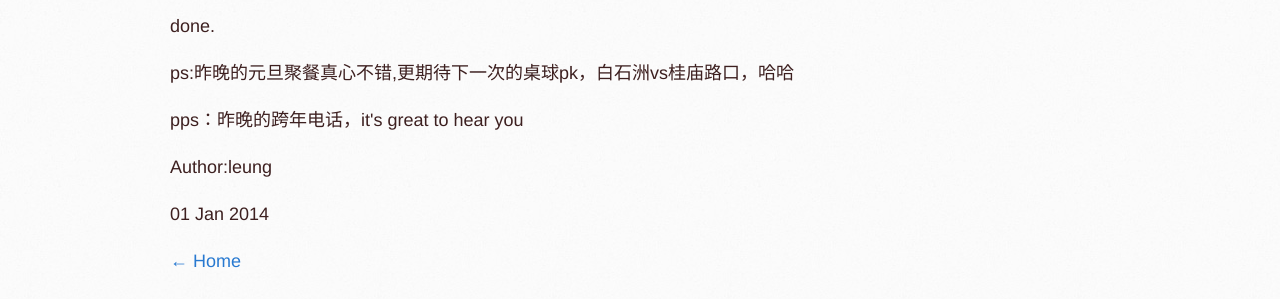
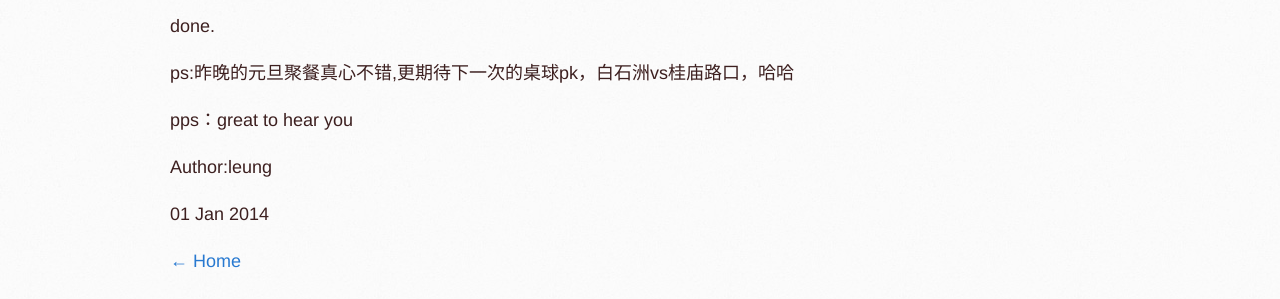
Before and after one commit to huolinliang/blog_leung, a Jekyll site: the page built from _posts/2014-01-01-new-year-blog.html, in a window 1280 px wide. Shown: the part 1891-2190 px from the top of the page. Built offline with Jekyll 4.4.1, drawn with Linux system fonts in a browser that asks for light colours; Markdown is read by kramdown in place of the engine named in the settings; comment, search, counter and statistics services are not loaded.

Commit message:
modify it,whatever

```diff
--- a/_posts/2014-01-01-new-year-blog.html
+++ b/_posts/2014-01-01-new-year-blog.html
@@ -65,7 +65,7 @@ int output(int m)
 <p>done.</p>
 
 <p>ps:昨晚的元旦聚餐真心不错,更期待下一次的桌球pk，白石洲vs桂庙路口，哈哈</p>
-<p>pps：昨晚的跨年电话，it's great to hear you</p>
+<p>pps：great to hear you</p>
 
 <p>Author:leung</p>
 <p>{{ page.date | date_to_string }}</p>
```
